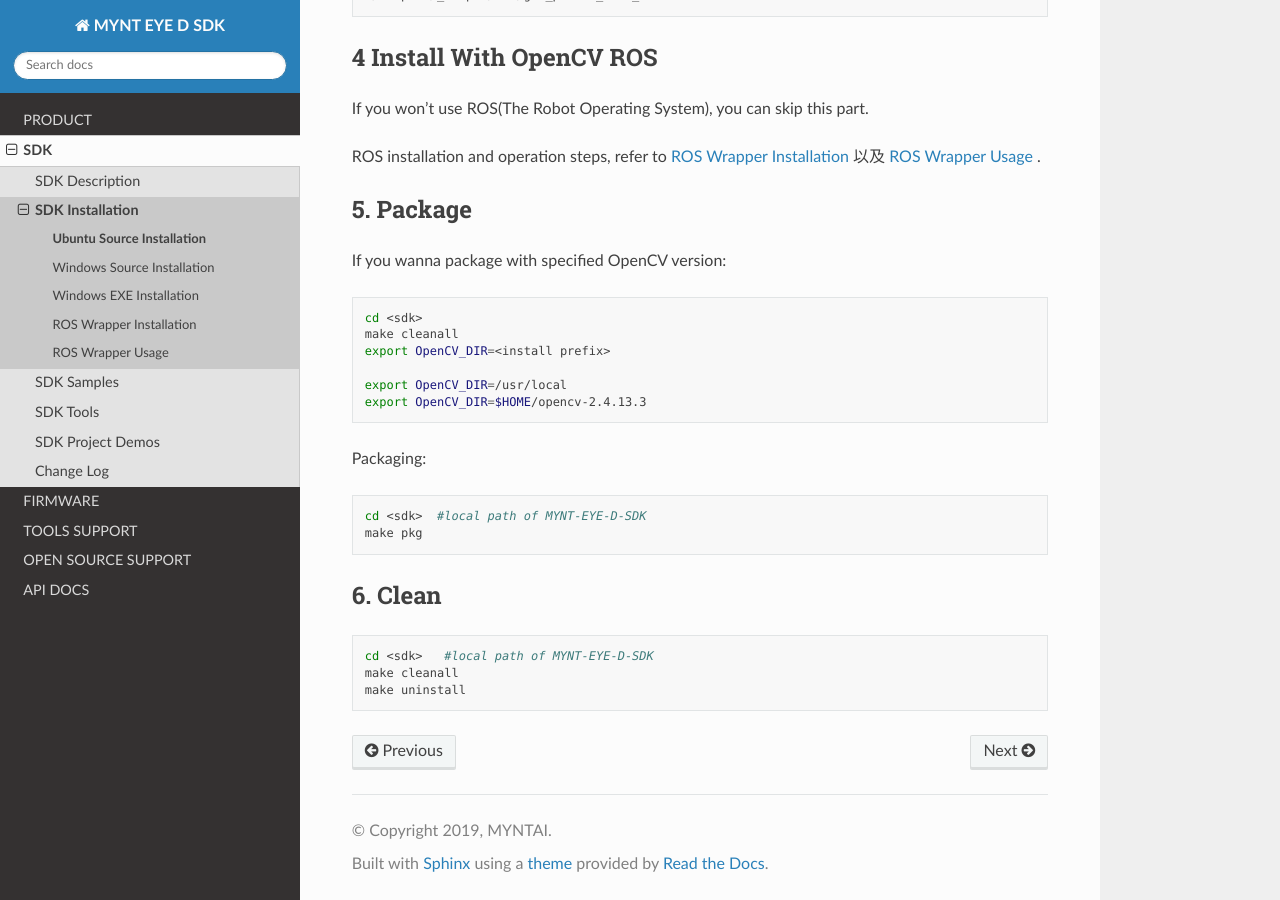
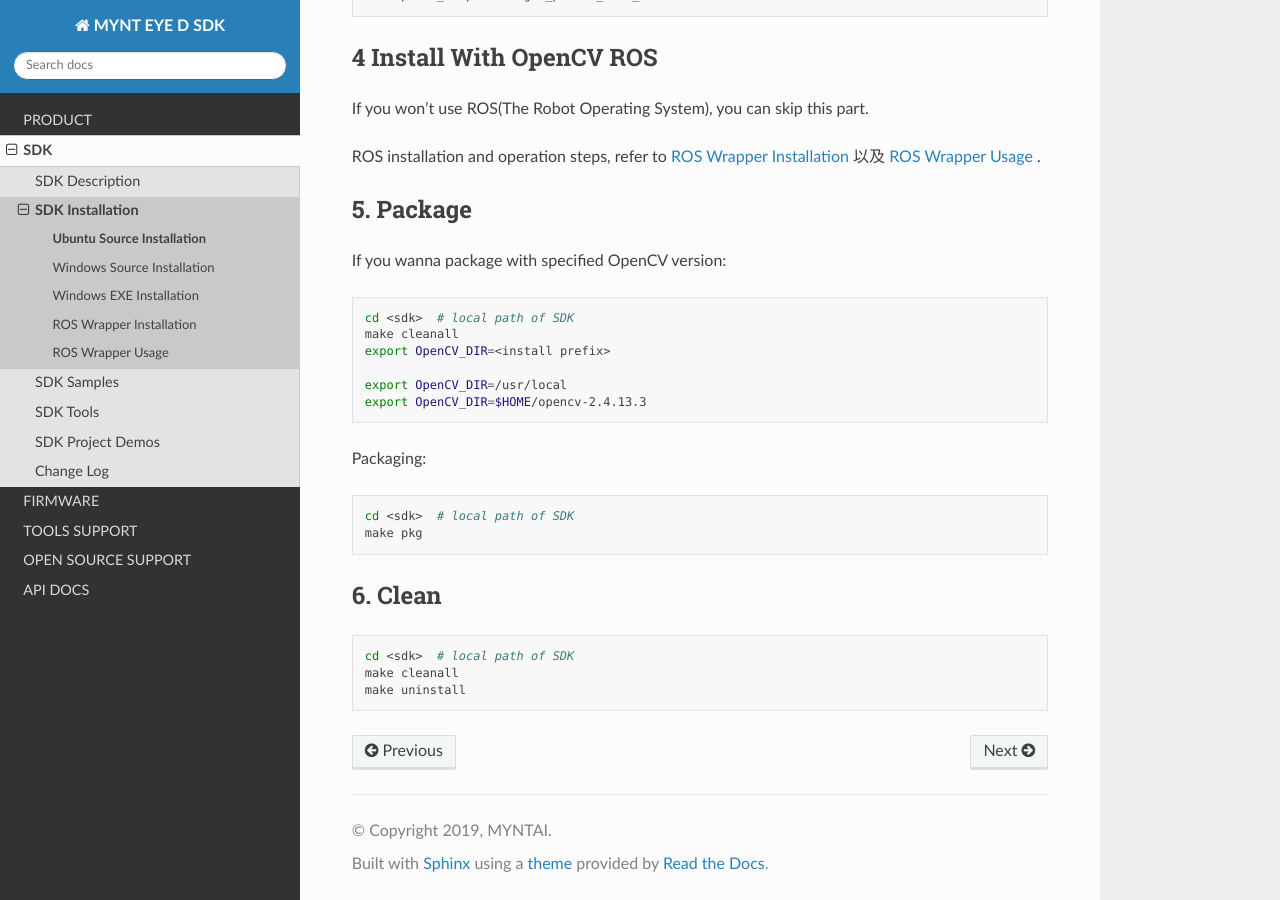
Before and after one commit to slightech/MYNT-EYE-D-SDK, a Sphinx documentation site: the page built from docs/sdk/install_ubuntu_src.rst, in a window 1280 px wide and 900 px high, scrolled down 3514 px. Built offline with Sphinx 7.4.7 and the Read the Docs theme 2.0.0, drawn with Linux system fonts in a browser that asks for light colours; pages that are not in the unit, such as notebooks, are missing from menus.

Commit message:
docs(*): update <sdk> comment

```diff
--- a/docs/firmware/update_auxiliary_chip.rst
+++ b/docs/firmware/update_auxiliary_chip.rst
@@ -13,7 +13,7 @@
 
 .. code-block:: bash
 
-   cd <sdk> #local path of MYNT-EYE-D-SDK
+   cd <sdk>  # local path of SDK
    make tools
 
 Update Firmware
--- a/docs/sdk/install_ubuntu_src.rst
+++ b/docs/sdk/install_ubuntu_src.rst
@@ -202,7 +202,7 @@
 
 .. code-block:: bash
 
-   cd <sdk>
+   cd <sdk>  # local path of SDK
    make cleanall
    export OpenCV_DIR=<install prefix>
 
@@ -213,7 +213,7 @@
 
 .. code-block:: bash
 
-   cd <sdk>  #local path of MYNT-EYE-D-SDK
+   cd <sdk>  # local path of SDK
    make pkg
 
 6. Clean
@@ -221,6 +221,6 @@
 
 .. code-block:: bash
 
-   cd <sdk>   #local path of MYNT-EYE-D-SDK
+   cd <sdk>  # local path of SDK
    make cleanall
    make uninstall
--- a/docs/sdk/install_win_src.rst
+++ b/docs/sdk/install_win_src.rst
@@ -234,5 +234,5 @@
 
 .. code-block:: bat
 
-   cd <sdk>  #local path of MYNT-EYE-D-SDK
+   cd <sdk>  # local path of SDK
    make cleanall
```
